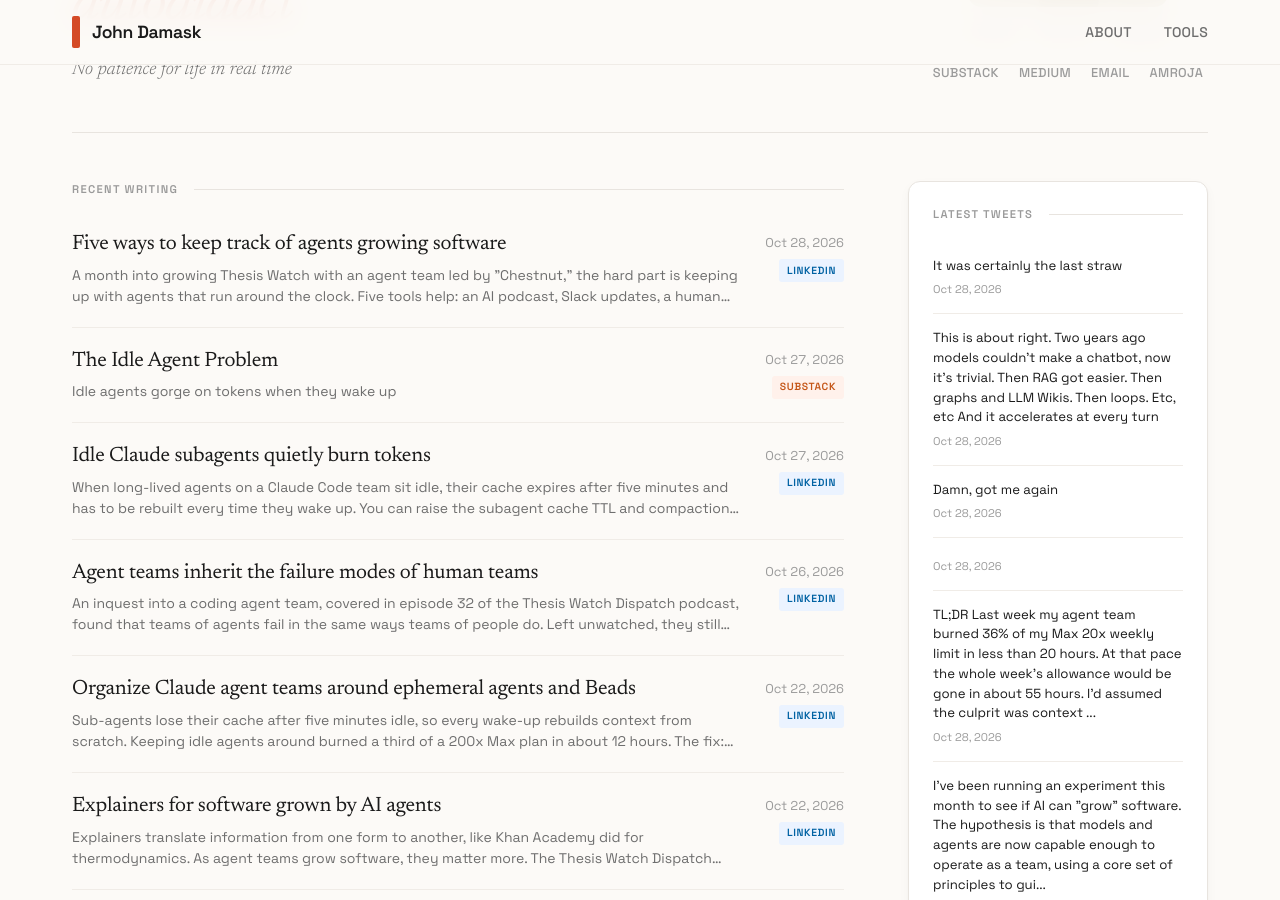
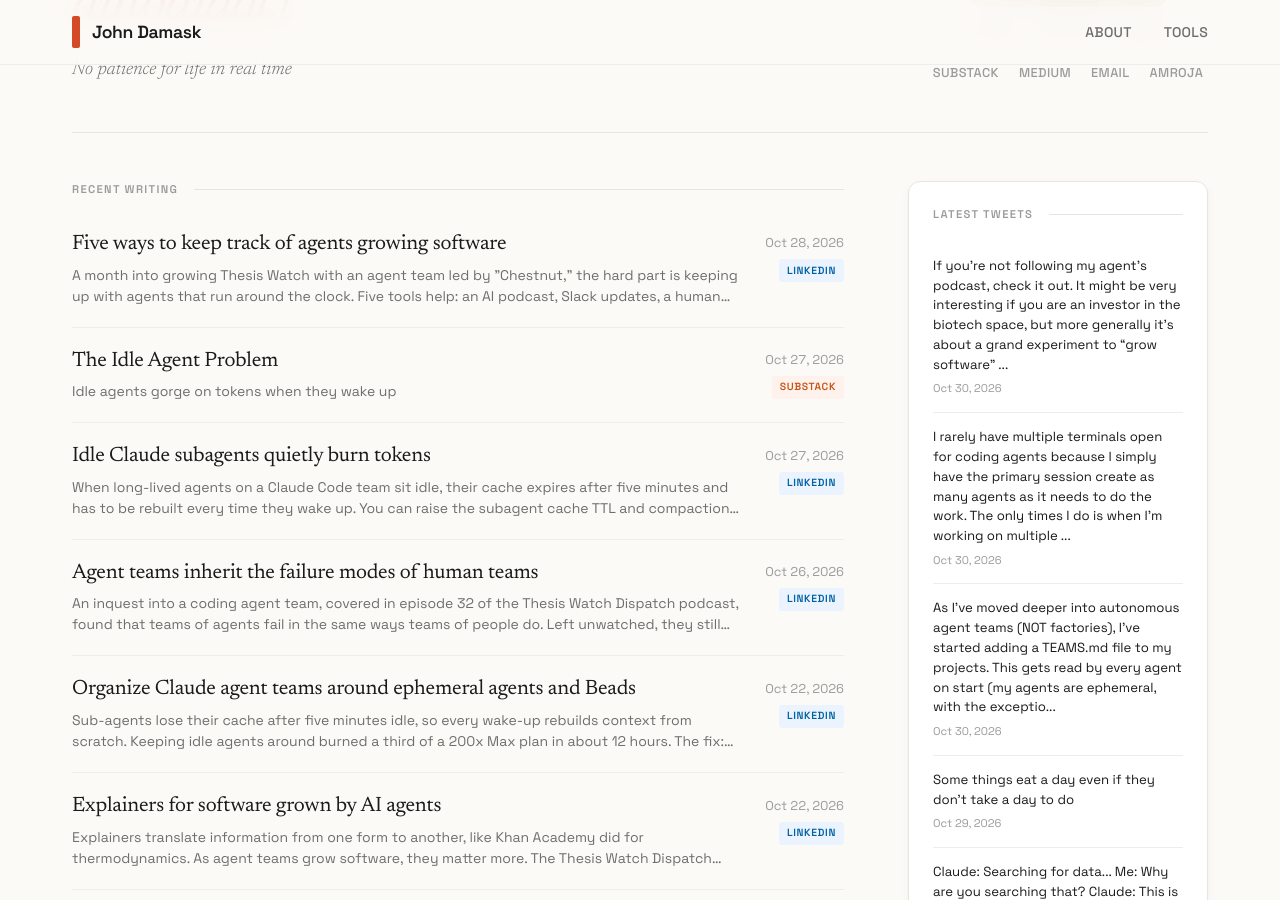
Before and after one commit to jbdamask/jbdamask.github.io, a Jekyll site: the page built from index.html, in a window 1280 px wide and 900 px high, scrolled down 362 px. Built offline with Jekyll 4.4.1, drawn with Linux system fonts in a browser that asks for light colours; the list of posts is cut into pages by our own code; some of the changed text lies outside the part shown.

Commit message:
Update Twitter posts

```diff
--- a/_data/twitter-posts.yml
+++ b/_data/twitter-posts.yml
@@ -2,6 +2,48 @@
 # Fetches latest tweets and merges with existing posts
 # Keeps max 150 most recent tweets (LIFO)
 
+- title: If you’re not following my agent’s podcast, check it out. It might be very
+    interesting if you are an...
+  source: twitter
+  url: https://twitter.com/jbdamask/status/2116209355188031515
+  date: '2026-10-30'
+  excerpt: If you’re not following my agent’s podcast, check it out. It might be very
+    interesting if you are an investor in the biotech space, but more generally it’s
+    about a grand experiment to “grow software” ...
+  image: ''
+- title: I rarely have multiple terminals open for coding agents because I simply
+    have the primary session cr...
+  source: twitter
+  url: https://twitter.com/jbdamask/status/2116169289661116858
+  date: '2026-10-30'
+  excerpt: I rarely have multiple terminals open for coding agents because I simply
+    have the primary session create as many agents as it needs to do the work. The
+    only times I do is when I’m working on multiple ...
+  image: ''
+- title: As I’ve moved deeper into autonomous agent teams (NOT factories), I’ve started
+    adding a TEAMS.md fil...
+  source: twitter
+  url: https://twitter.com/jbdamask/status/2116160207843635259
+  date: '2026-10-30'
+  excerpt: As I’ve moved deeper into autonomous agent teams (NOT factories), I’ve
+    started adding a TEAMS.md file to my projects. This gets read by every agent on
+    start (my agents are ephemeral, with the exceptio...
+  image: ''
+- title: Some things eat a day even if they don't take a day to do
+  source: twitter
+  url: https://twitter.com/jbdamask/status/2115878893122982005
+  date: '2026-10-29'
+  excerpt: Some things eat a day even if they don't take a day to do
+  image: ''
+- title: 'Claude: Searching for data... Me: Why are you searching that? Claude: This
+    is a primary data source ...'
+  source: twitter
+  url: https://twitter.com/jbdamask/status/2115875046333862338
+  date: '2026-10-29'
+  excerpt: 'Claude: Searching for data... Me: Why are you searching that? Claude:
+    This is a primary data source for Clinical Trial information. We always use it.
+    Me: That''s the state website for Connecticut Claud...'
+  image: ''
 - title: It was certainly the last straw
   source: twitter
   url: https://twitter.com/jbdamask/status/2115550653095260278
@@ -1143,43 +1185,3 @@
     coding agents: 1) Co-locate documentation with code 2) Add a "reorient" skill
     to the project'
   image: ''
-- title: Thanks anyway @Steve_Yegge . I still get good stuff from GasTown
-  source: twitter
-  url: https://twitter.com/jbdamask/status/2084685800071979307
-  date: '2026-08-04'
-  excerpt: Thanks anyway @Steve_Yegge . I still get good stuff from GasTown
-  image: ''
-- title: 'Agents are great for more than just coding. To make this, I: 1. Chatted
-    with Claude about a particul...'
-  source: twitter
-  url: https://twitter.com/jbdamask/status/2084035055345668145
-  date: '2026-08-02'
-  excerpt: 'Agents are great for more than just coding. To make this, I: 1. Chatted
-    with Claude about a particular part of my app 2. When happy w/ level of detail,
-    asked for a doc 3. Uploaded to NotebookLM 4. Cli...'
-  image: ''
-- title: I really don't care if a tweet, blog, or article was written with AI. All
-    I care about is if the inf...
-  source: twitter
-  url: https://twitter.com/jbdamask/status/2083618416296964103
-  date: '2026-08-01'
-  excerpt: I really don't care if a tweet, blog, or article was written with AI. All
-    I care about is if the information is good and my time is respected.
-  image: ''
-- title: One of the best tips from @HamelHusain and @sh_reya Evals course is to build
-    a data labelling tool f...
-  source: twitter
-  url: https://twitter.com/jbdamask/status/2083607657043157258
-  date: '2026-08-01'
-  excerpt: One of the best tips from @HamelHusain and @sh_reya Evals course is to
-    build a data labelling tool for every AI app you make. It takes no time at all
-    for an LLM to code one up.
-  image: ''
-- title: Starting to use paid promotions to get out the word about Now I Get It! We'll
-    see if it does anythin...
-  source: twitter
-  url: https://twitter.com/jbdamask/status/2083580741829443609
-  date: '2026-08-01'
-  excerpt: Starting to use paid promotions to get out the word about Now I Get It!
-    We'll see if it does anything for this little niche product
-  image: https://pbs.twimg.com/news_img/2083580786825977856/WpSY4Ga8?format=jpg&name=orig
```
